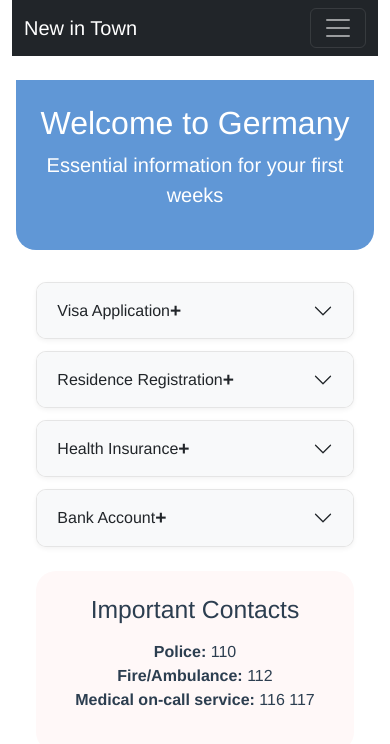
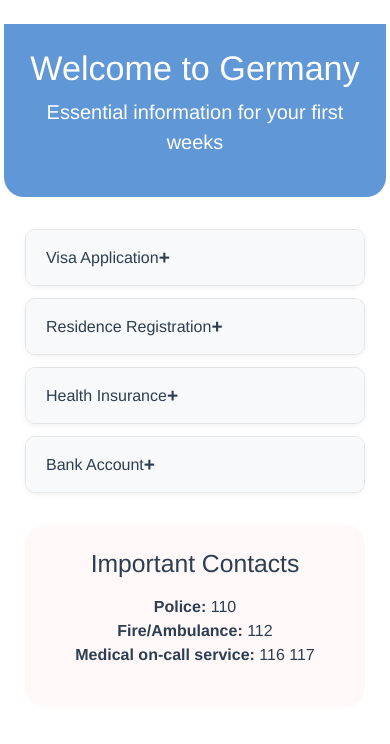
Before and after one commit to az9612/hackathon, a Vue app: page /first in a window 390 px wide. Shown: the top 744 px of the page. Built offline with nearby package versions, Linux system fonts and the light colour scheme.

Commit message:
Update FirstStep.vue

```diff
--- a/src/FirstStep.vue
+++ b/src/FirstStep.vue
@@ -1,6 +1,4 @@
 <template>
-  <div class="container-fluid">
-      <AppNavbar/>
   <div class="container-fluid px-3 py-4">
     <!-- Hero Section -->
     <section class="hero-banner text-center py-5">
@@ -9,16 +7,16 @@
     </section>
 
     <!-- Accordion Container -->
-    <div class="accordion w-75 mx-auto" id="infoAccordion">
+    <div class="accordion-container">
       <InfoCard
         title="Visa Application"
         :steps="visaSteps"
-        linkPath="/visa-Application"
+        linkPath="/visa-application"
       />
       <InfoCard
         title="Residence Registration"
         :steps="registrationSteps"
-        linkPath="/residence-Registration"
+        linkPath="/residence-registration"
       />
       <InfoCard
         title="Health Insurance"
@@ -28,12 +26,12 @@
       <InfoCard
         title="Bank Account"
         :steps="bankSteps"
-        linkPath="/bank-Account"
+        linkPath="/bank-account"
       />
     </div>
 
     <!-- Emergency Contacts -->
-    <section class="emergency-contacts p-4 w-75 mx-auto mt-4">
+    <section class="emergency-contacts">
       <h2 class="text-center mb-3">Important Contacts</h2>
       <ul class="list-unstyled text-center">
         <li><strong>Police:</strong> 110</li>
@@ -42,24 +40,16 @@
       </ul>
     </section>
   </div>
-  </div>
-
 </template>
 
 <script>
 import InfoCard from './components/InfoCard.vue';
-import AppNavbar from './components/AppNavbar.vue';
 
 export default {
-
-    name: 'FirstStep',
-    components: {
-        InfoCard,
-        AppNavbar
-     },
-    data() {
-        return {
-        visaSteps: [
+  components: { InfoCard },
+  data() {
+    return {
+      visaSteps: [
         'Determine which visa type you need',
         'Gather required documents',
         'Schedule an appointment at the embassy',
@@ -84,8 +74,8 @@ export default {
         'Open account (often free for students)',
         'Set up online banking'
       ]
-        }
     }
+  }
 }
 </script>
 
@@ -98,12 +88,19 @@ export default {
   color: white;
 }
 
+.accordion-container {
+  max-width: 700px;
+  margin: 0 auto 2rem;
+}
+
 .emergency-contacts {
   background: #fff8f8;
   border-radius: 20px;
+  padding: 1.5rem;
+  max-width: 500px;
+  margin: 2rem auto 0;
 }
 
-/* Responsive adjustments */
 @media (max-width: 768px) {
   .hero-banner {
     padding: 1.5rem !important;
@@ -112,12 +109,9 @@ export default {
     margin-right: -0.75rem;
   }
 
-  .accordion, .emergency-contacts {
+  .accordion-container,
+  .emergency-contacts {
     width: 95% !important;
-  }
-
-  h1.display-4 {
-    font-size: 2rem;
   }
 }
 </style>
```
